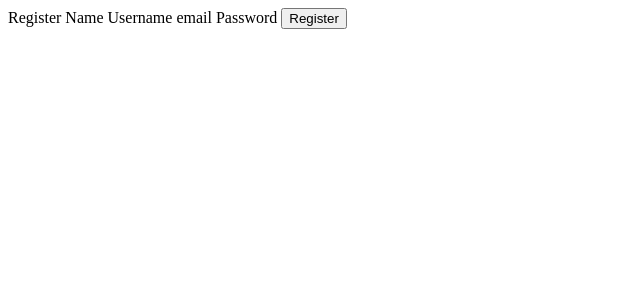
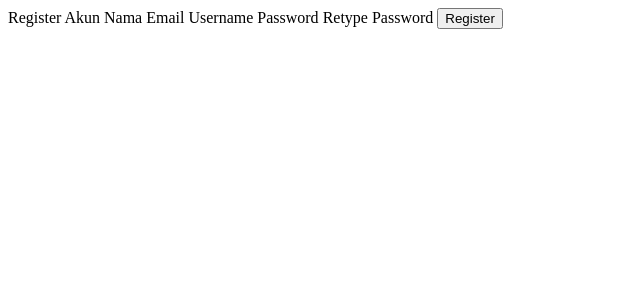
Before and after one commit to Vaddyl/Tugas-RPL, a PHP site: page /pages/register/register.html in a window 1280 px wide. Shown: the top 300 px of the page, without its empty margins (0-640 px from the left). Run offline with PHP 8.4, Linux system fonts and the light colour scheme.

Commit message:
logo,emergencyButton,register

```diff
--- a/EmergencyPal/src/pages/login/login.scss
+++ b/EmergencyPal/src/pages/login/login.scss
@@ -1,3 +1,7 @@
 page-login {
-
+    .padright {
+        display:block;
+        float:right;
+        width:20%;
+    }
 }
--- a/EmergencyPal/src/pages/register/register.html
+++ b/EmergencyPal/src/pages/register/register.html
@@ -1,9 +1,7 @@
 <ion-header>
-
   <ion-navbar>
-    <ion-title>Register</ion-title>
+    <ion-title>Register Akun</ion-title>
   </ion-navbar>
-
 </ion-header>
 
 
@@ -12,28 +10,33 @@
   <ion-list>
 
     <ion-item>
-      <ion-label floating>Name</ion-label>
+      <ion-label stacked>Nama</ion-label>
       <ion-input type="text" name="name" [(ngModel)]="data.name"></ion-input>
     </ion-item>
 
     <ion-item>
-      <ion-label floating>Username</ion-label>
+      <ion-label stacked>Email</ion-label>
+      <ion-input type="email" name="email" [(ngModel)]="data.email"></ion-input>
+    </ion-item>
+
+    <ion-item>
+      <ion-label stacked>Username</ion-label>
       <ion-input type="text" name="username" [(ngModel)]="data.username"></ion-input>
     </ion-item>
 
     <ion-item>
-      <ion-label floating>email</ion-label>
-      <ion-input type="text" name="email" [(ngModel)]="data.email"></ion-input>
+      <ion-label stacked>Password</ion-label>
+      <ion-input type="password" name="password" [(ngModel)]="data.password"></ion-input>
     </ion-item>
 
     <ion-item>
-      <ion-label floating>Password</ion-label>
-      <ion-input type="password" name="password" [(ngModel)]="data.password"></ion-input>
+      <ion-label stacked>Retype Password</ion-label>
+      <ion-input type="password" name="repassword" [(ngModel)]="data.repassword"></ion-input>
     </ion-item>
 
   </ion-list>
 
   <!-- Execute the register function -->
-  <button ion-button (click)="register()" >Register</button>
+  <button ion-button class="padright" (click)="register()">Register</button>
 
 </ion-content>
--- a/EmergencyPal/src/pages/register/register.scss
+++ b/EmergencyPal/src/pages/register/register.scss
@@ -1,3 +1,7 @@
 page-register {
-
+    .padright {
+        display:block;
+        float:right;
+        width:25%;
+    }
 }
```
Also changed, not shown: EmergencyPal/src/pages/login/login.html (+12 -8 lines), EmergencyPal/src/pages/register/register.ts (+8 -3 lines), EmergencyPal/src/assets/imgs/EmergencyPAL.png (added), EmergencyPal/src/assets/imgs/alert.png (added).
